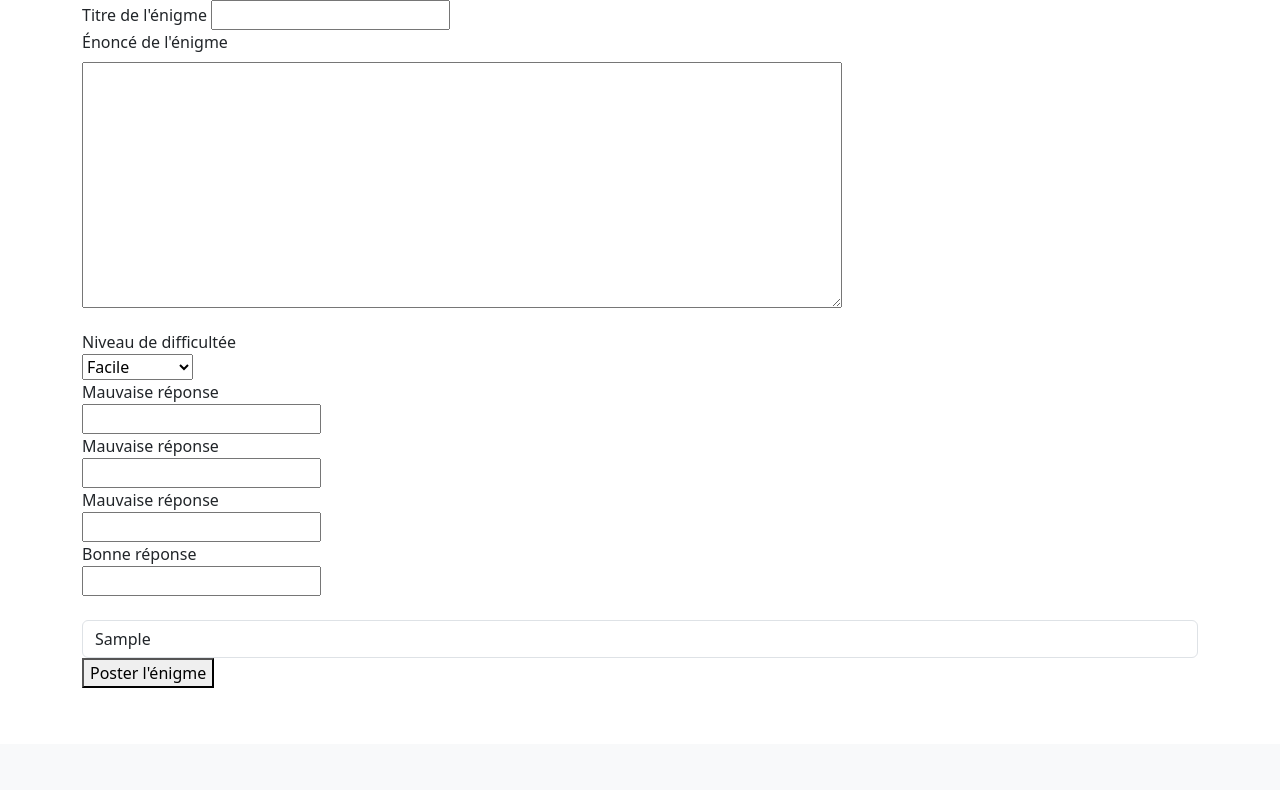
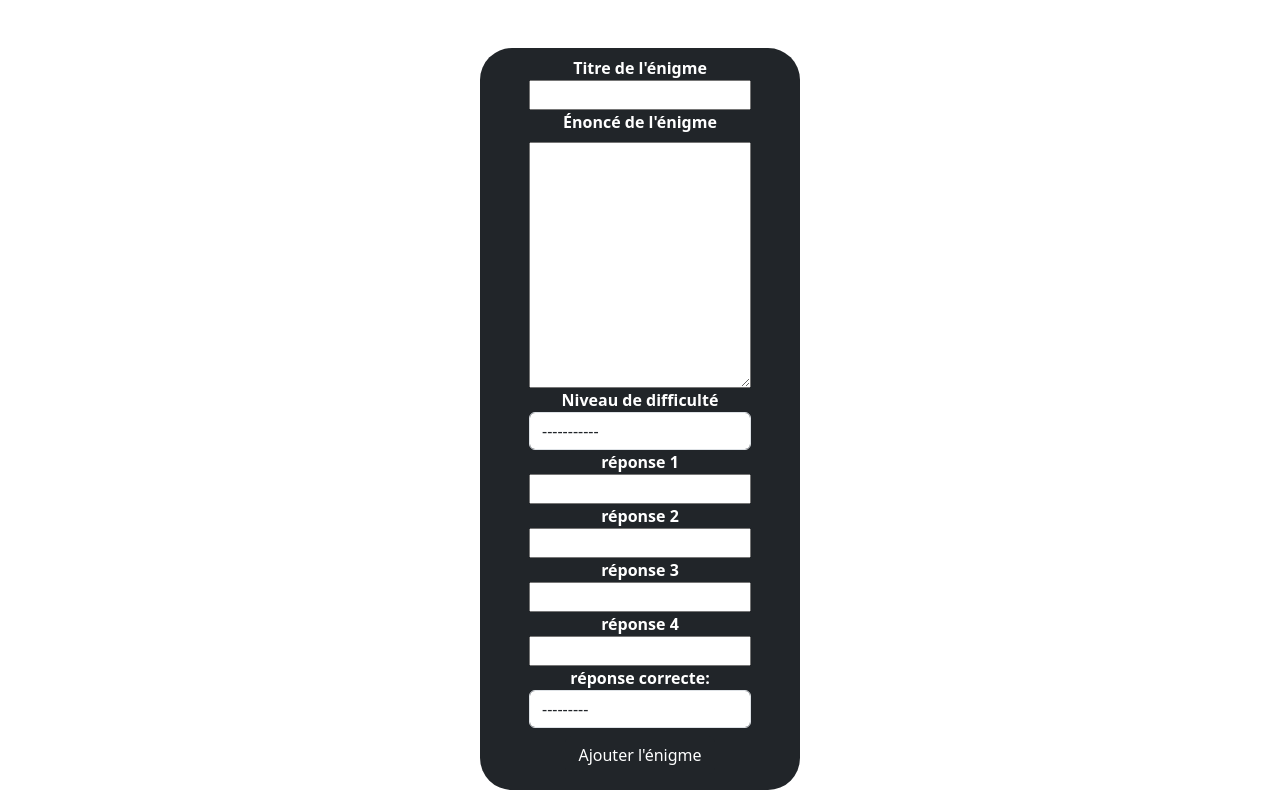
Before and after one commit to UltimatOne/pandorasbox, a PHP site: page /add.php in a window 1280 px wide. Shown: the part 56-846 px from the top of the page. Before the commit the page ends 744 px from the top, so only its background shows below. Run offline with PHP 8.4, Linux system fonts and the light colour scheme; tables that the repository leaves empty or names only in its code hold one stand-in row (values such as "Sample post"); data that the repository does not hold is empty; a stand-in replaces the project's code that opens the database connection.

Commit message:
mise en forme du formulaire et mise en place du select pour la réponse

```diff
--- a/add.php
+++ b/add.php
@@ -5,61 +5,51 @@ include "header.php";
 include 'getCorrectResponsesSelectFromBdd.php';
 ?>
 
-<form class="container" action="valid.php" method="post">
-  <label for="titre">Titre de l'énigme</label>
-  <input type="text" name = "titre">
-  <div>
-    <label for="description" class="form-label">Énoncé de l'énigme</label>
+<form class="container w-25 bg-dark text-center mt-5 rounded-5 py-2 text-white fw-bold" action="valid.php" method="post">
+  <div class="d-flex flex-column w-75 mx-auto">
+    <label for="enigme_title">Titre de l'énigme</label>
+    <input type="text" name="enigme_title">
   </div>
-<div class="mb-3">
-    <textarea name="description" cols="80" rows="10"></textarea>
+  <div class="d-flex flex-column w-75 mx-auto">
+    <label for="enigme_description" class="form-label">Énoncé de l'énigme</label>
+    <textarea name="enigme_description" cols="80" rows="10"></textarea>
   </div>
-  <div>
-        <label for="difficulty">Niveau de difficultée</label>
-  </div>
-  <div>
-    <select name="difficulty" id="">
+  <div class="d-flex flex-column w-75 mx-auto">
+    <label for="enigme_difficulty">Niveau de difficulté</label>
+    <select class="form-control" name="enigme_difficulty">
+      <option value="">-----------</option>
       <option value="easy">Facile</option>
       <option value="medium">Moyen</option>
       <option value="hard">Difficile</option>
       <option value="impossible">Père Fouras</option>
     </select>
   </div>
-  <!-- <div class="mb-3">
-    <label for="falseResponse1" class="form-label">Réponse 1</label>
-    <input type="texte" class="form-control" name = "falseResponse1">
-  </div> -->
-  <div>
-        <label for="falseResponse1">Mauvaise réponse</label>
+  <div class="d-flex flex-column w-75 mx-auto">
+    <label for="enigme_response1">réponse 1</label>
+    <input type="text" name="response1">
   </div>
-  <div>
-    <input type="text" name = "falseResponse1">
+  <div class="d-flex flex-column w-75 mx-auto">
+    <label for="enigme_response2">réponse 2</label>
+    <input type="text" name="enigme_response2">
   </div>
-  <div>
-        <label for="falseResponse2">Mauvaise réponse</label>
+  <div class="d-flex flex-column w-75 mx-auto">
+    <label for="enigme_response3">réponse 3</label>
+    <input type="text" name="enigme_response3">
   </div>
-  <div>
-    <input type="text" name = "falseResponse2">
+  <div class="d-flex flex-column w-75 mx-auto">
+    <label for="enigme_response4">réponse 4</label>
+    <input type="text" name="enigme_response4">
   </div>
-  <div>
-        <label for="falseResponse3">Mauvaise réponse</label>
-  </div>
-  <div>
-    <input type="text" name = "falseResponse3">
-  </div>
-  <div>
-  <label for="correctResponse">Bonne réponse</label>
-  </div>
-  <div>
-   <input type="text" name = "correctResponse">
-  </div>
-  <label for=""></label>
-  <select class="form-control" name="enigme_correctResponse" id="enigme_correctResponse">
+  <div class="d-flex flex-column w-75 mx-auto">
+    <label for="enigme_correctResponse">réponse correcte:</label>
+    <select class="form-control" name="enigme_correctResponse">
+      <option value="">---------</option>
       <?php foreach ($correctResponsesSelect as $correctResponseSelect) {
-                echo "<option value='{$correctResponseSelect}'>{$correctResponseSelect}</option>";
+        echo "<option value='{$correctResponseSelect['correctResponse']}'>{$correctResponseSelect['correctResponse']}</option>";
       } ?>
     </select>
-  <button type="submit" >Poster l'énigme</button>
+  </div>
+  <button type="submit" class="btn btn-dark my-2">Ajouter l'énigme</button>
 </form>
 <?php
 include "footer.php";
--- a/getCorrectResponsesSelectFromBdd.php
+++ b/getCorrectResponsesSelectFromBdd.php
@@ -1,11 +1,9 @@
 <?php
 
 try {
-    $request = $db->prepare('SELECT enigme_correctResponse FROM enigmes');
+    $request = $db->prepare('SELECT * FROM correctResponses');
     $request->execute([]);
-
-    $correctResponsesSelect = $request->fetch();
-
+    $correctResponsesSelect = $request->fetchAll();
 } catch (Exception $e) {
     $msgError = "La liste n'a pas pu être récupérée";
     var_dump ($e->getMessage());
--- a/header.php
+++ b/header.php
@@ -3,7 +3,7 @@ session_start();
 include 'bddpass.php';
 try {
 
-    $db = new PDO("mysql:host=$host;dbname=$dbname;charset=utf8", $userName, $pswrd,[PDO::ATTR_ERRMODE => PDO::ERRMODE_EXCEPTION]);
+    $db = new PDO("mysql:host=$host;dbname=$dbname;charset=utf8", $username, $pswrd,[PDO::ATTR_ERRMODE => PDO::ERRMODE_EXCEPTION]);
 } catch (Exception $e) {
 
     var_dump($e->getMessage());
--- a/mokSession.php
+++ b/mokSession.php
@@ -7,7 +7,7 @@ $_SESSION["enigmes"] = [
       'falseResponse1' => 'Un lampadaire',
       'falseResponse2' => 'Le ciel',
       'falseResponse3' => 'Une montgolfière',
-      'correctResponse' => 'Un champignom',
+      'correctResponse' => 'Un champignon',
       'lose' => 0,
       'win' => 0
    ],
```
Lines whose indentation alone changed are shown as unchanged.
